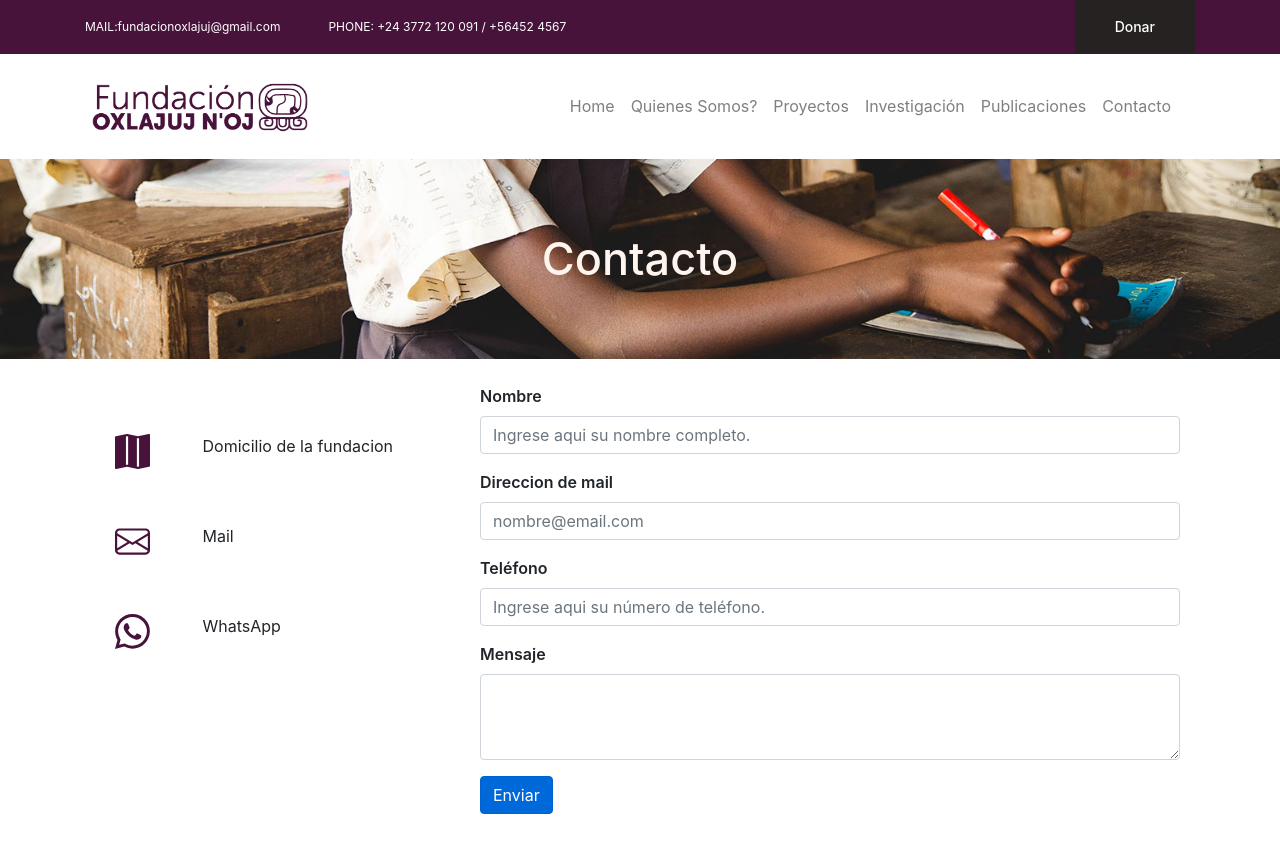
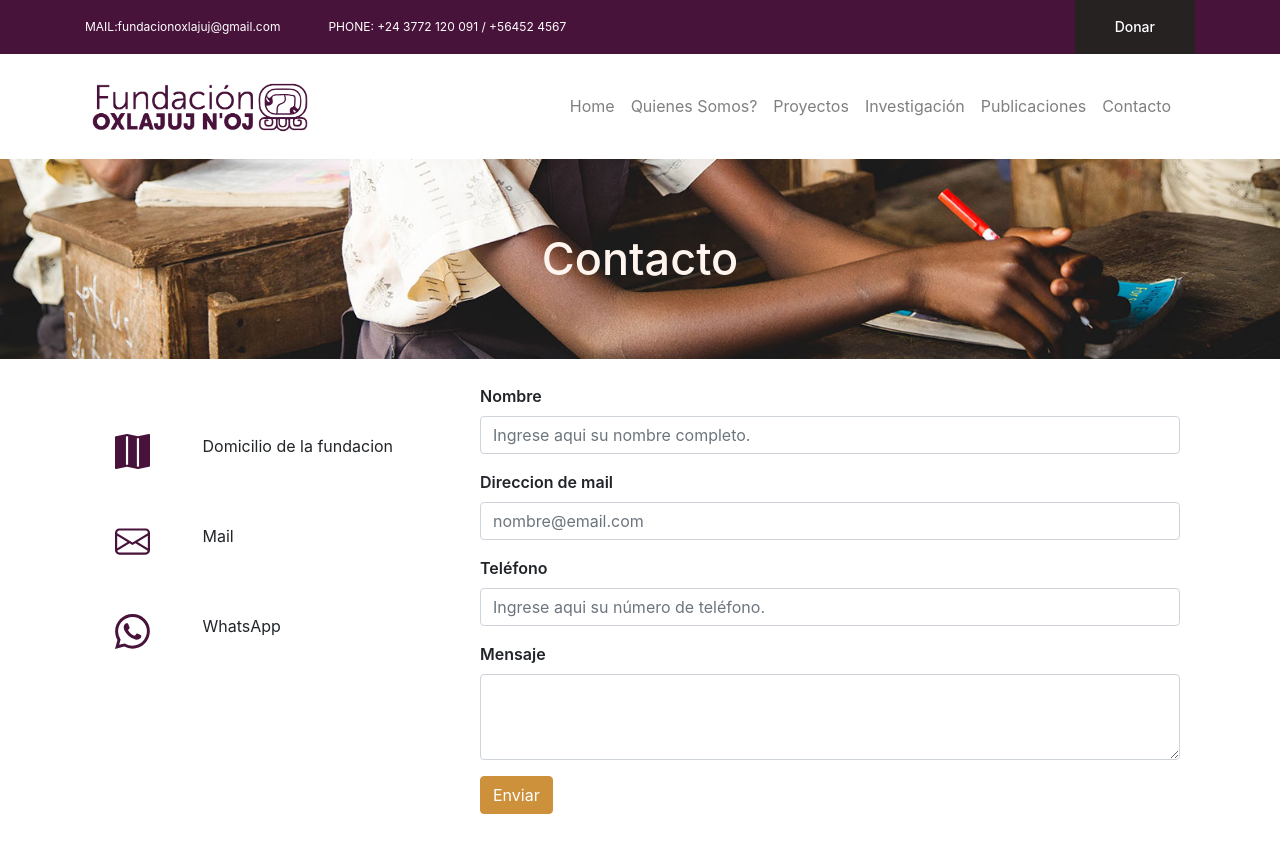
Before and after one commit to Ada-IT/ppi-web-oxlajuj, a Next.js app: page /contacto in a window 1280 px wide. In both pictures the pointer is over the button "Enviar". Shown: the top 852 px of the page. Built offline with nearby package versions, Linux system fonts and the light colour scheme; grey boxes are pictures that could not be loaded.

Commit message:
se modifica color hover boton

```diff
--- a/components/formularioContacto/formularioContacto.module.css
+++ b/components/formularioContacto/formularioContacto.module.css
@@ -1,8 +1,12 @@
- .titleForm{
-    font-weight: 600;
+.titleForm {
+  font-weight: 600;
 }
 
-.botEnviar{
-    background-color:var(--color-primary);
-    border-color:var(--color-primary);
+.botEnviar {
+  background-color: var(--color-primary);
+  border-color: var(--color-primary);
 }
+.botEnviar:hover {
+  background-color: var(--color-secundary);
+  border-color: var(--color-secundary);
+}
```
